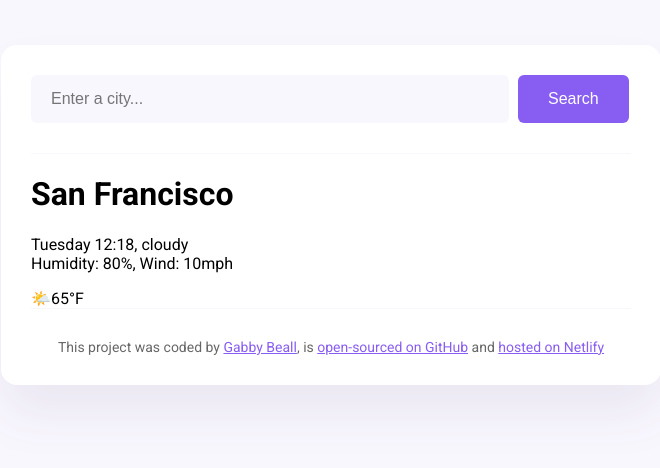
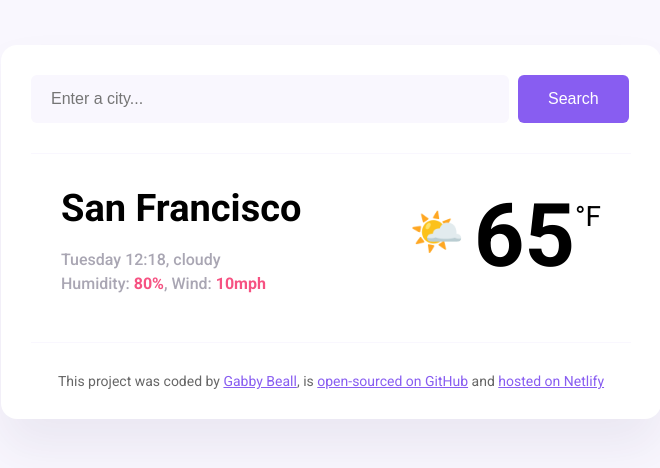
Before and after one commit to gabbybeall/weather-app, a plain HTML site: page index.html in a window 1280 px wide. Shown: the whole page, without its empty margins (309-969 px from the left). Drawn offline with Linux system fonts and the light colour scheme.

Commit message:
Added remaining basic CSS to project

```diff
--- a/index.html
+++ b/index.html
@@ -26,15 +26,21 @@
         </form>
       </header>
       <main>
-        <div>
-          <h1>San Francisco</h1>
-          <p>
-            Tuesday 12:18, cloudy
-            <br />
-            Humidity: 80%, Wind: 10mph
-          </p>
+        <div class="current-weather">
+          <div>
+            <h1 class="current-city">San Francisco</h1>
+            <p class="current-details">
+              Tuesday 12:18, cloudy
+              <br />
+              Humidity: <strong>80%</strong>, Wind: <strong>10mph</strong>
+            </p>
+          </div>
+          <div class="current-temperature">
+            <div class="current-temperature-icon">🌤️</div>
+            <div class="current-temperature-value">65</div>
+            <div class="current-temperature-unit">°F</div>
+          </div>
         </div>
-        <div>🌤️65°F</div>
       </main>
       <footer>
         This project was coded by
--- a/src/style.css
+++ b/src/style.css
@@ -34,6 +34,43 @@ header {
   font-size: 16px;
   margin-left: 5px;
 }
+main {
+  padding: 30px;
+}
+.current-weather {
+  display: flex;
+  justify-content: space-between;
+}
+.current-city {
+  margin: 0;
+  font-size: 38px;
+  line-height: 48px;
+}
+.current-details {
+  font-size: 16px;
+  color: rgba(39, 33, 66, 0.4);
+  line-height: 24px;
+  font-weight: 500;
+}
+.current-details strong {
+  color: #f65282;
+}
+.current-temperature {
+  display: flex;
+}
+.current-temperature-icon {
+  font-size: 44px;
+  margin-top: 22px;
+}
+.current-temperature-value {
+  font-size: 88px;
+  font-weight: bold;
+  margin-left: 10px;
+}
+.current-temperature-unit {
+  margin-top: 16px;
+  font-size: 28px;
+}
 footer {
   border-top: 1px solid #f9f7fe;
   padding: 30px 0 0 0;
```
